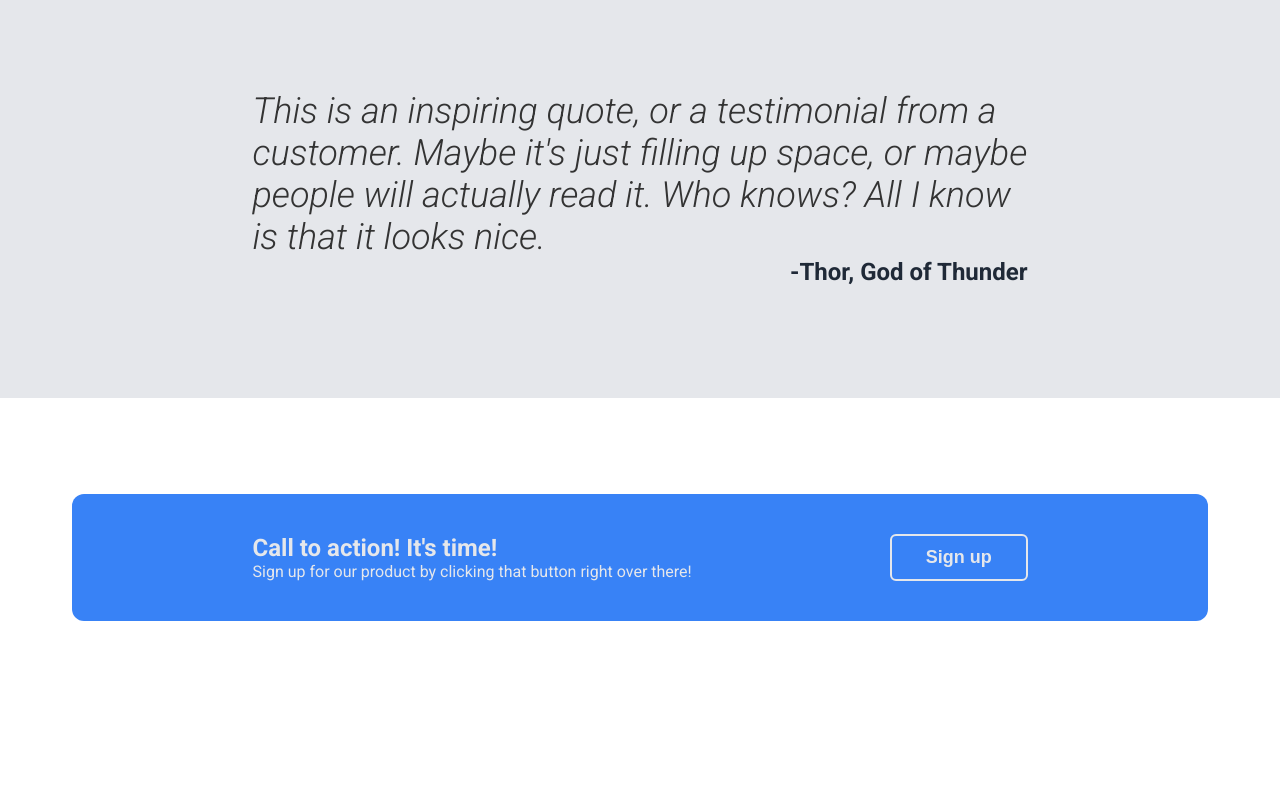
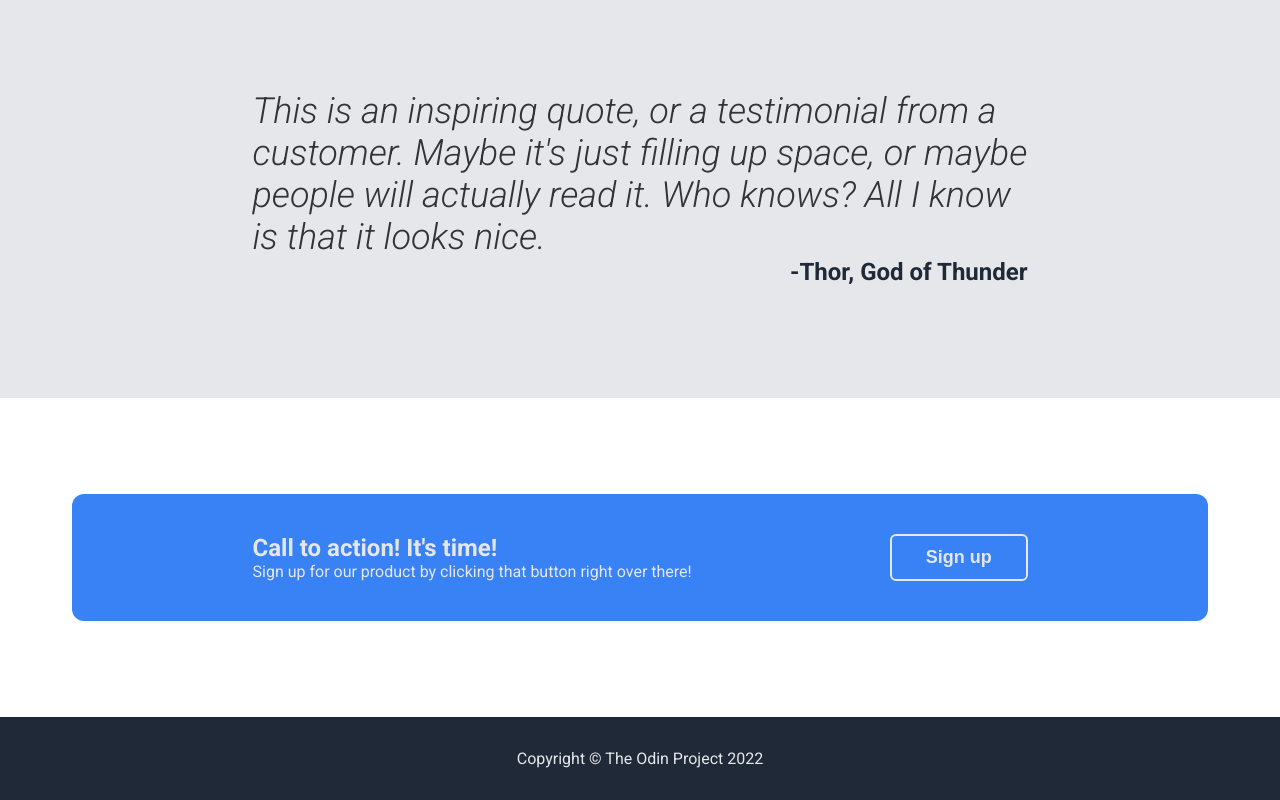
Before and after one commit to creative-cookie/odin-landing-page, a plain HTML site: page index.html in a window 1280 px wide. Shown: the part 907-1707 px from the top of the page. Before the commit the page ends 1624 px from the top, so only its background shows below. Drawn offline with Linux system fonts and the light colour scheme.

Commit message:
Add footer section

```diff
--- a/index.html
+++ b/index.html
@@ -74,6 +74,7 @@
                 </div>
             </div>
         </section>
+        <footer><p>Copyright &copy; The Odin Project 2022</p></footer>
     </main>
 </body>
 </html>
--- a/style.css
+++ b/style.css
@@ -10,7 +10,7 @@ body{
 }
 
 header{
-    padding: 1em;
+    padding: 1em 0;
 }
 
 header,
@@ -211,3 +211,10 @@ h2{
     background-color: hsl(217, 91%, 40%);
     border-color: hsl(217, 91%, 40%);
 }
+
+footer{
+    padding: 2em;
+    background-color: #1F2937;
+    color: #e5e7eb;
+    text-align: center;
+}
```
